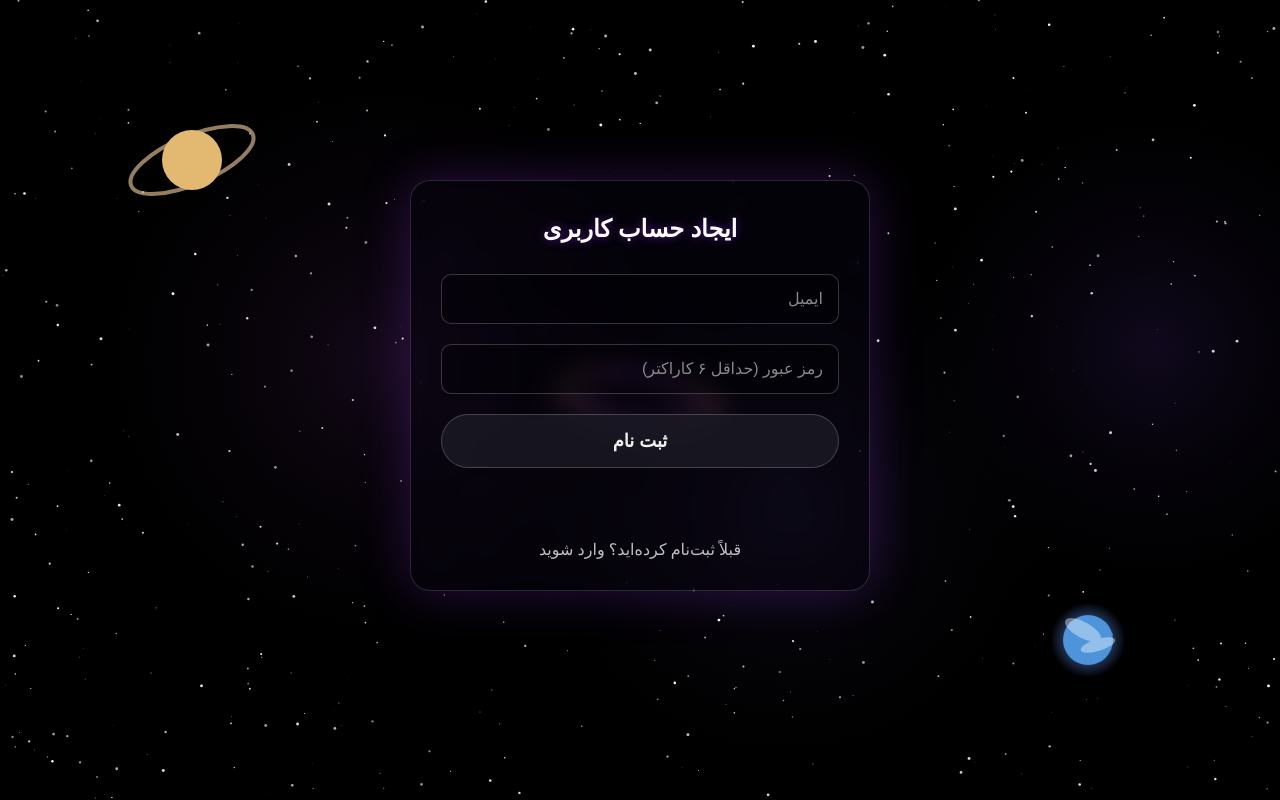
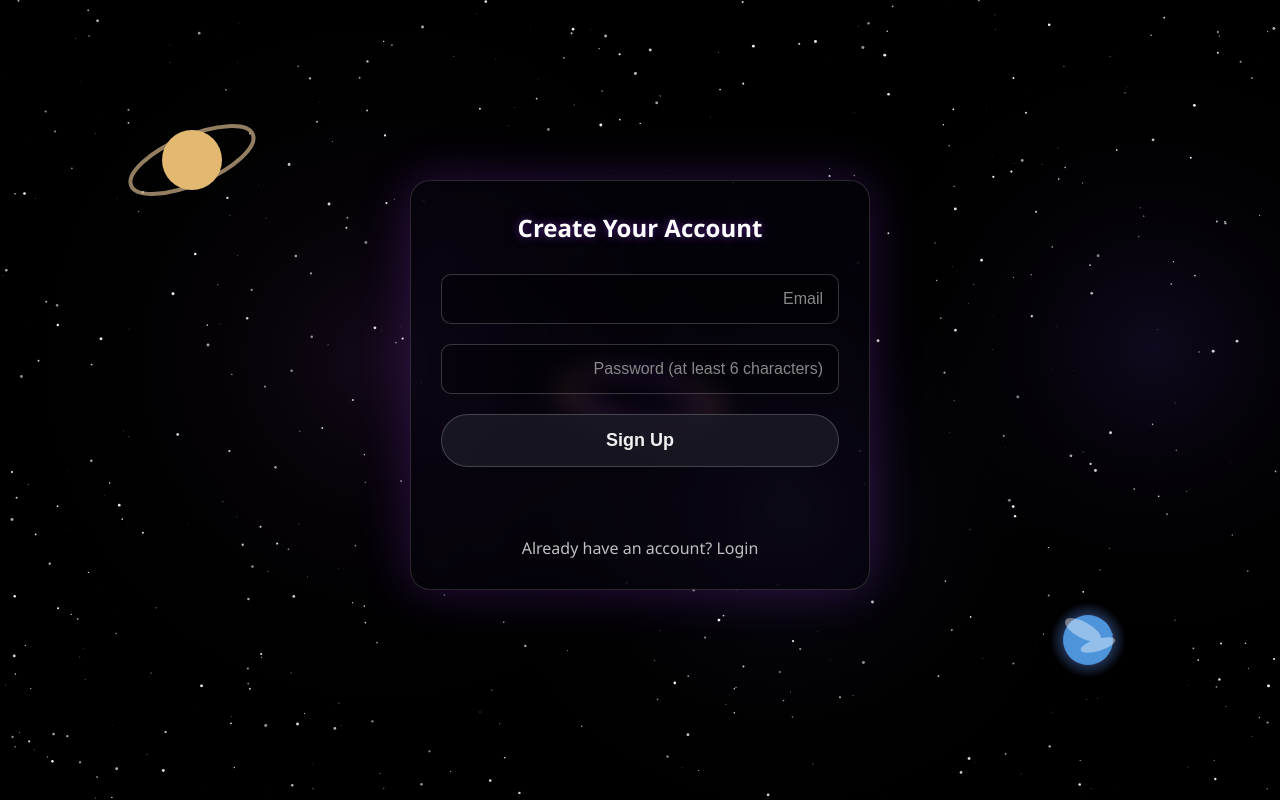
Before and after one commit to unknownmsv/unknownmsv.ir, a plain HTML site: page register.html in a window 1280 px wide. Drawn offline with nearby package versions, Linux system fonts and the light colour scheme; animation ran at ten frames a second.

Commit message:
Update register.html

```diff
--- a/register.html
+++ b/register.html
@@ -1,9 +1,9 @@
 <!DOCTYPE html>
-<html lang="fa" dir="rtl">
+<html lang="en" dir="ltr">
 <head>
   <meta charset="UTF-8">
   <meta name="viewport" content="width=device-width, initial-scale=1.0">
-  <title>ثبت نام | unknownmsv</title>
+  <title>Sign Up | unknownmsv</title>
   <link rel="stylesheet" href="style.css">
 </head>
 <body>
@@ -13,17 +13,17 @@
   <div class="container">
     <div class="profile-box">
       <form class="auth-form" id="register-form">
-        <h2>ایجاد حساب کاربری</h2>
+        <h2>Create Your Account</h2>
         <div class="input-group">
-          <input type="email" id="register-email" placeholder="ایمیل" required>
+          <input type="email" id="register-email" placeholder="Email" required>
         </div>
         <div class="input-group">
-          <input type="password" id="register-password" placeholder="رمز عبور (حداقل ۶ کاراکتر)" required>
+          <input type="password" id="register-password" placeholder="Password (at least 6 characters)" required>
         </div>
-        <button type="submit" class="btn">ثبت نام</button>
+        <button type="submit" class="btn">Sign Up</button>
         <div id="auth-message"></div>
       </form>
-      <a href="login.html" class="form-link">قبلاً ثبت‌نام کرده‌اید؟ وارد شوید</a>
+      <a href="login.html" class="form-link">Already have an account? Login</a>
     </div>
   </div>
 
```
